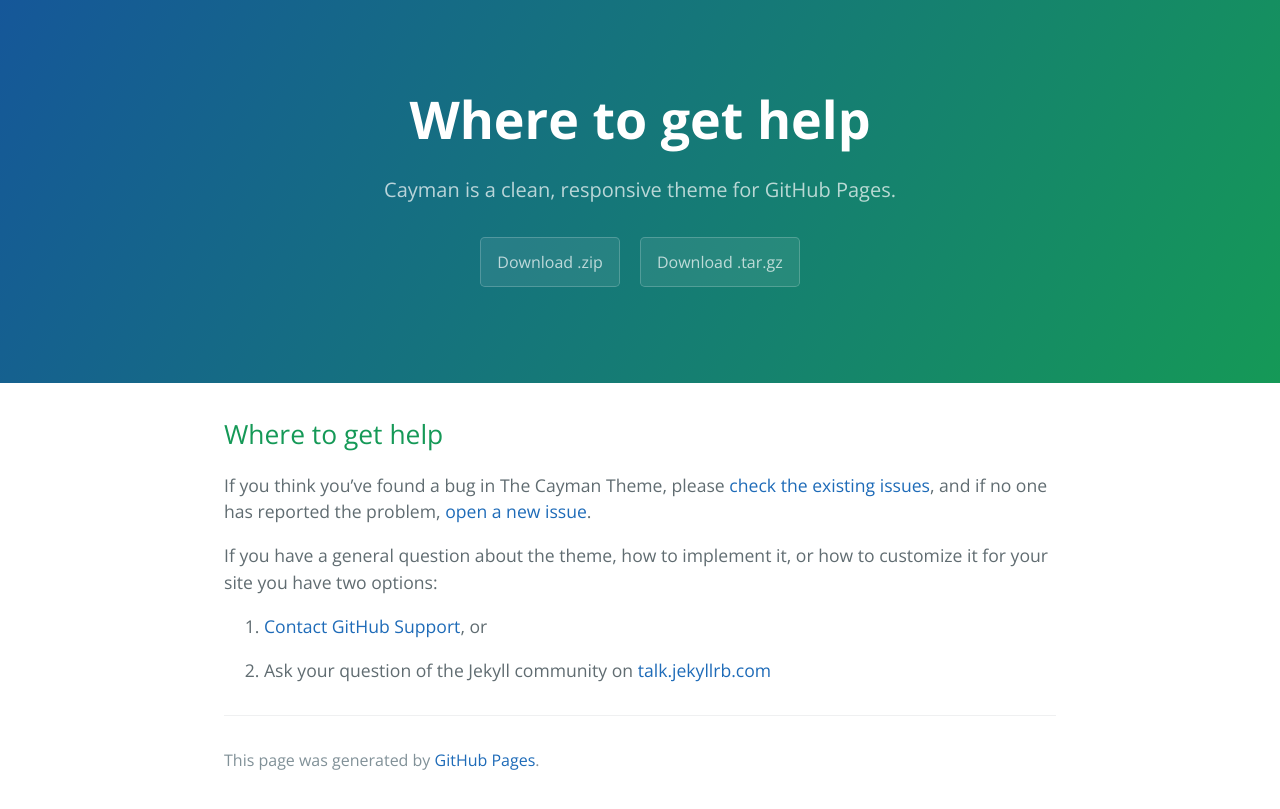
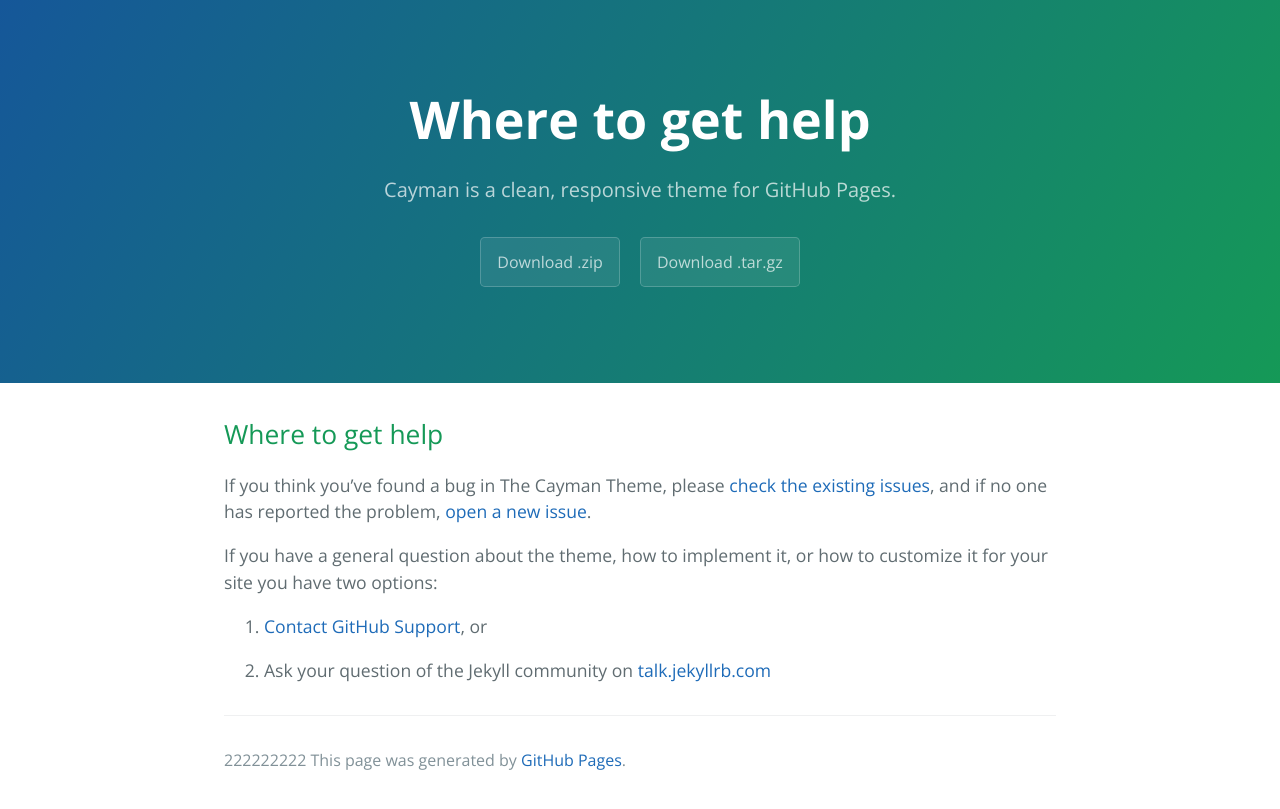
Before and after one commit to JinHoKwon/jinhokwon.github.io, a Jekyll site: the page built from docs/SUPPORT.md, in a window 1280 px wide. Shown: the top 809 px of the page. Built offline with Jekyll 4.4.1, drawn with Linux system fonts in a browser that asks for light colours; our own code applies the rules of GitHub Pages for plain Markdown files.

Commit message:
* 테마 변경함.

```diff
--- a/_layouts/default.html
+++ b/_layouts/default.html
@@ -30,7 +30,7 @@
       {% endif %}
       {% if site.show_downloads %}
         <a href="{{ site.github.zip_url }}" class="btn">Download .zip</a>
-        <a href="{{ site.github.tar_url }}" class="btn">Download .tar.gz</a>
+        <a href="http://www.google.co.kr" class="btn">Download .tar.gz</a>
       {% endif %}
     </header>
 
@@ -41,7 +41,7 @@
         {% if site.github.is_project_page %}
           <span class="site-footer-owner"><a href="{{ site.github.repository_url }}">{{ site.github.repository_name }}</a> is maintained by <a href="{{ site.github.owner_url }}">{{ site.github.owner_name }}</a>.</span>
         {% endif %}
-        <span class="site-footer-credits">This page was generated by <a href="https://pages.github.com">GitHub Pages</a>.</span>
+        <span class="site-footer-credits">222222222 This page was generated by <a href="https://pages.github.com">GitHub Pages</a>.</span>
       </footer>
     </main>
   </body>
```
